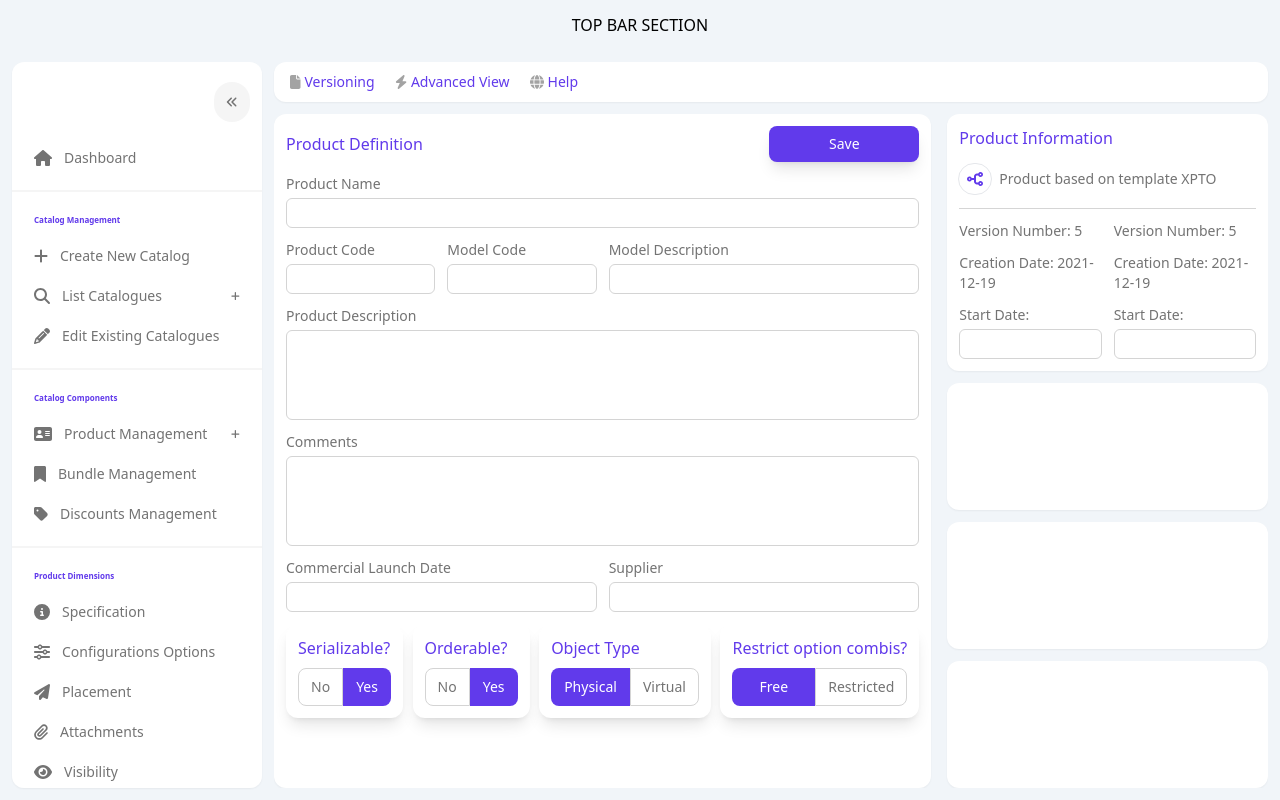
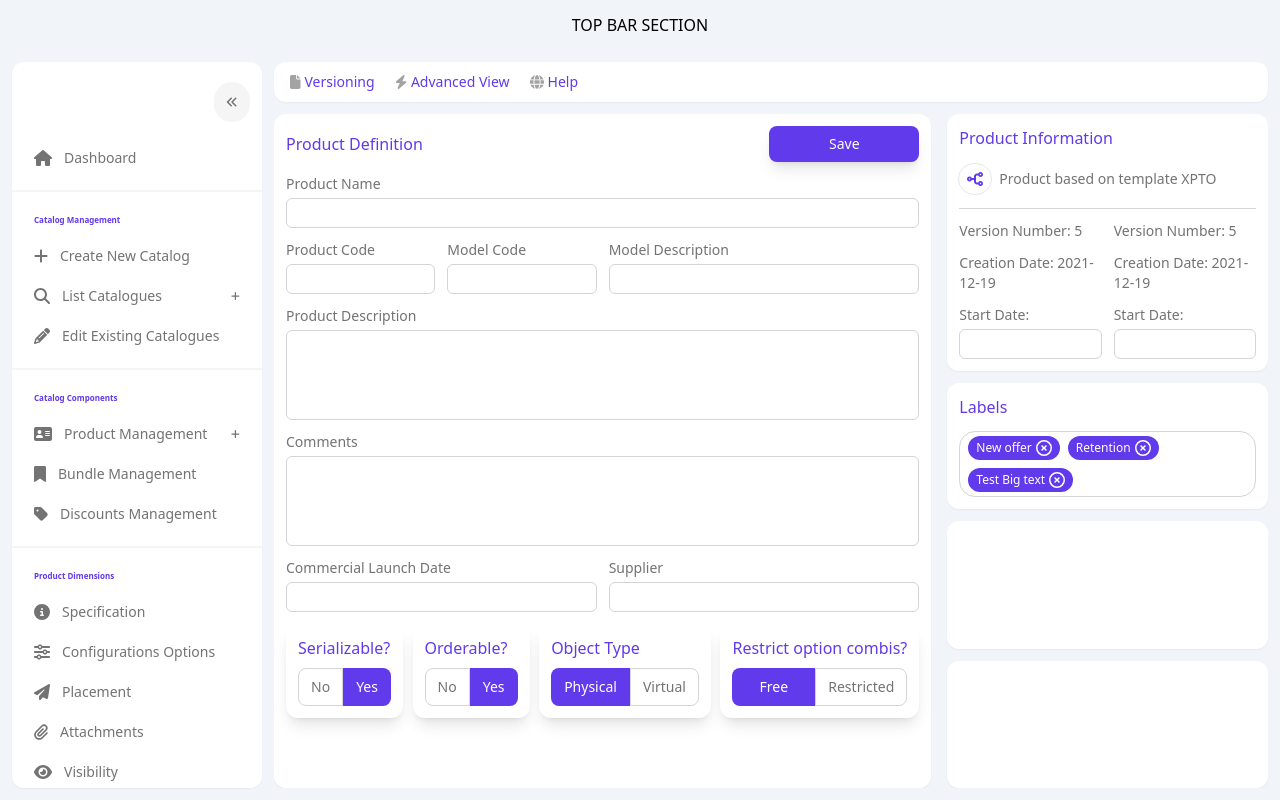
Before and after one commit to Cunhat/catalog-dashboard, a Next.js app: page / in a window 1280 px wide. Built offline with nearby package versions, Linux system fonts and the light colour scheme.

Commit message:
Add labels widget and Tag component

```diff
--- a/package.json
+++ b/package.json
@@ -10,6 +10,7 @@
   },
   "dependencies": {
     "@fortawesome/fontawesome-svg-core": "^6.2.0",
+    "@fortawesome/free-regular-svg-icons": "^6.2.0",
     "@fortawesome/free-solid-svg-icons": "^6.2.0",
     "@fortawesome/react-fontawesome": "^0.2.0",
     "@radix-ui/react-popover": "^1.0.0",
--- /dev/null
+++ b/src/components/Tag/index.tsx
@@ -0,0 +1,11 @@
+import { faCircleXmark } from '@fortawesome/free-regular-svg-icons';
+import { FontAwesomeIcon } from '@fortawesome/react-fontawesome';
+
+export const Tag: React.FC<{ text: string }> = ({ text }) => {
+  return (
+    <div className='bg-primary w-fit py-1 px-2  rounded-2xl flex items-center gap-1'>
+      <text className='text-white text-xs'>{text}</text>
+      <FontAwesomeIcon icon={faCircleXmark} className='text-white text-base hover:cursor-pointer' />
+    </div>
+  );
+};
--- a/src/components/WidgetContainer/index.tsx
+++ b/src/components/WidgetContainer/index.tsx
@@ -3,3 +3,7 @@ import React, { PropsWithChildren } from 'react';
 export const WidgetContainer: React.FC<PropsWithChildren<{ height?: string }>> = ({ children, height = 'h-full' }) => {
   return <div className={`w-full ${height} rounded-xl bg-white shadow-sm p-3`}>{children}</div>;
 };
+
+export const InnerContainer: React.FC<PropsWithChildren> = ({ children }) => {
+  return <div className='flex flex-col gap-3'>{children}</div>;
+};
--- a/src/pages/index.tsx
+++ b/src/pages/index.tsx
@@ -1,8 +1,8 @@
-import React, { useState } from 'react';
+import React, { PropsWithChildren, useState } from 'react';
 import { DashboardLayout } from '@/components/Layouts';
 import { NextPageWithLayout } from '@/types';
 import { ReactElement } from 'react';
-import { WidgetContainer } from '@/components/WidgetContainer';
+import { WidgetContainer, InnerContainer } from '@/components/WidgetContainer';
 import { Title } from '@/components/Typography/Title';
 import { Text } from '@/components/Typography/Text';
 import { TextInput } from '@/components/Inputs/TextInput';
@@ -11,6 +11,7 @@ import { Button } from '@/components/Button';
 import { VersionIcon } from '@/components/VersionIcon';
 import { RadioButtons } from '@/components/RadioButtons';
 import { SmallWidget } from '@/components/WidgetContainer/SmallWidget';
+import { Tag } from '@/components/Tag';
 
 const data = [
   {
@@ -75,12 +76,11 @@ const Home: NextPageWithLayout = () => {
     <div className='grid grid-cols-3 gap-4 h-full w-full max-w-screen-2xl'>
       <div className='col-span-2'>
         <WidgetContainer>
-          <div className='flex flex-col gap-3'>
+          <InnerContainer>
             <div className='flex justify-between items-center'>
               <Title text='Product Definition' />
               <Button text='Save' />
             </div>
-
             <TextInput label='Product Name' />
             <div className='grid grid-cols-4 gap-3'>
               <div className='col-span-1'>
@@ -125,12 +125,12 @@ const Home: NextPageWithLayout = () => {
                 </div>
               </SmallWidget>
             </div>
-          </div>
+          </InnerContainer>
         </WidgetContainer>
       </div>
       <div className='col-span-1 flex flex-col gap-3'>
         <WidgetContainer height='h-fit'>
-          <div className='flex flex-col gap-3'>
+          <InnerContainer>
             <Title text='Product Information' />
             <div className='flex items-center gap-2'>
               <VersionIcon color='primary' />
@@ -149,9 +149,18 @@ const Home: NextPageWithLayout = () => {
                 <TextInput label='Start Date:' />
               </div>
             </div>
-          </div>
+          </InnerContainer>
         </WidgetContainer>
-        <WidgetContainer></WidgetContainer>
+        <WidgetContainer height='h-fit'>
+          <InnerContainer>
+            <Title text='Labels' />
+            <div className='flex gap-2 flex-wrap border border-neutral-300 rounded-2xl px-2 py-1'>
+              <Tag text='New offer' />
+              <Tag text='Retention' />
+              <Tag text='Test Big text' />
+            </div>
+          </InnerContainer>
+        </WidgetContainer>
         <WidgetContainer></WidgetContainer>
         <WidgetContainer></WidgetContainer>
       </div>
```
Also changed, not shown: 1 other file (tests, documents, lock files or other folders).
